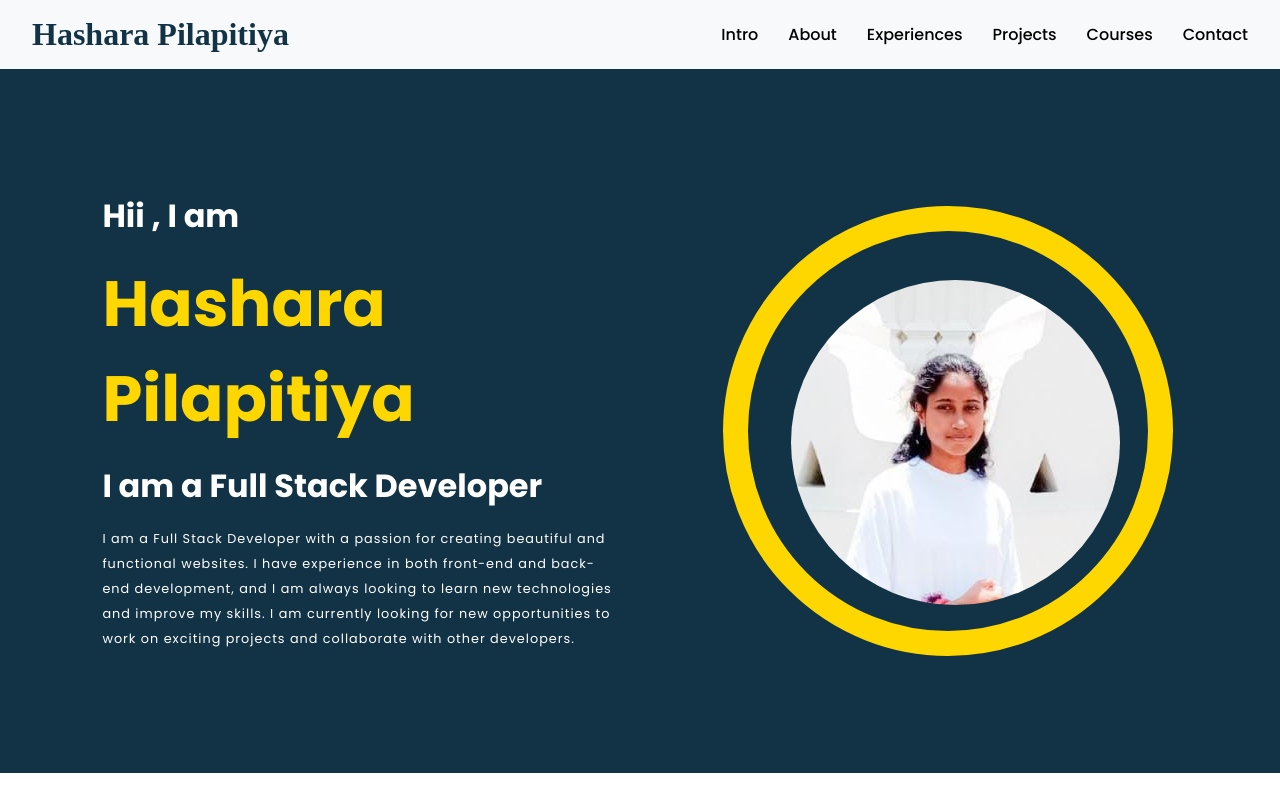
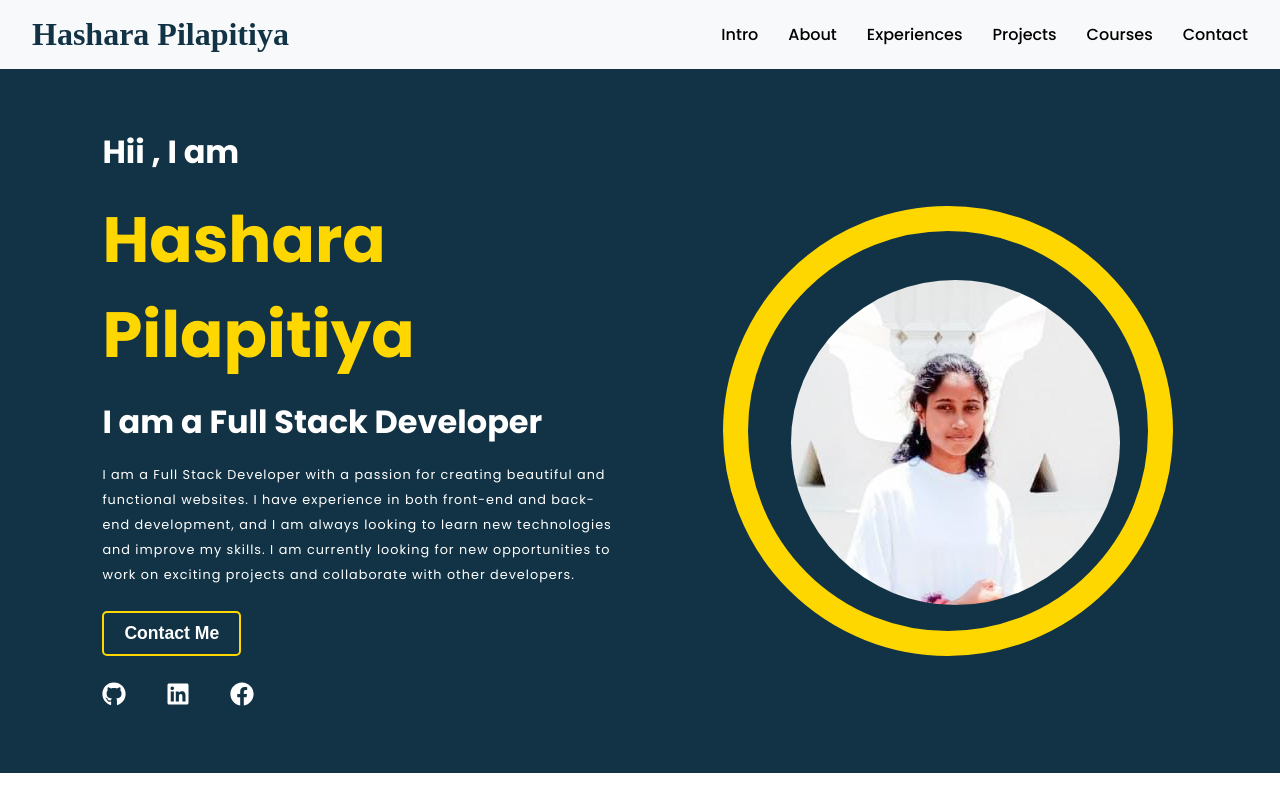
Before and after one commit to Hashara-Pilapitiya/Portfolio, a React (Create React App) app in the folder frontend/: page / in a window 1280 px wide. Built offline with nearby package versions, Linux system fonts and the light colour scheme; the HTML template or start-up script is replaced by a standard one; a web font is replaced by a local one.

Commit message:
Update npm dependencies and add react-icons package

```diff
--- a/frontend/package.json
+++ b/frontend/package.json
@@ -9,6 +9,7 @@
     "ajv": "^8.17.1",
     "react": "^18.3.1",
     "react-dom": "^18.3.1",
+    "react-icons": "^5.2.1",
     "react-router-dom": "^6.25.0",
     "react-scripts": "5.0.1",
     "web-vitals": "^2.1.4"
--- a/frontend/src/components/Intro/Hero.js
+++ b/frontend/src/components/Intro/Hero.js
@@ -1,6 +1,9 @@
 import React from 'react';
 import './hero.css';
 import HeroImage from '../../assets/Hero.jpg';
+import { FaGithub } from "react-icons/fa";
+import { FaLinkedin } from "react-icons/fa";
+import { FaFacebook } from "react-icons/fa";
 
 const Hero = () => {
   return (
@@ -14,6 +17,20 @@ const Hero = () => {
             <h1 className='third'>I am a Full Stack Developer</h1>
 
             <p> I am a Full Stack Developer with a passion for creating beautiful and functional websites. I have experience in both front-end and back-end development, and I am always looking to learn new technologies and improve my skills. I am currently looking for new opportunities to work on exciting projects and collaborate with other developers. </p>
+
+            <button className='btn' id='contact'><span>Contact Me</span></button>
+
+            <div className='social__icons'>
+                <a href='https://github.com/Hashara-Pilapitiya' target='_blank' rel='noreferrer'>
+                    <FaGithub />
+                </a>
+                <a href='https://www.linkedin.com/in/hashara-pilapitiya-939186220/'>
+                    <FaLinkedin />
+                </a>
+                <a href='https://www.facebook.com/hashara.nethmi.35/'>
+                    <FaFacebook />
+                </a>
+            </div>
 
         </div>
 
--- a/frontend/src/components/Intro/hero.css
+++ b/frontend/src/components/Intro/hero.css
@@ -37,6 +37,43 @@
     line-height: 25px;
 }
 
+.hero__text button {
+    padding: 10px 20px;
+    margin-top: 1.5rem;
+    background-color: var(--primary-color);
+    border: 2px solid var(--secondary-color);
+    color: white;
+    border-radius: 5px;
+    cursor: pointer;
+    font-size: 0.8rem;
+    transition: all 0.3s ease;
+}
+
+.hero__text span {
+    font-size: 1.1rem;
+    font-weight: 700;
+}
+
+.hero__text button:hover {
+    background-color: var(--secondary-color);
+    color: white;
+}
+
+.social__icons {
+    display: flex;
+    gap: 2.5rem;
+    margin-top: 1.5rem;
+}
+
+.social__icons a {
+    color: white;
+    font-size: 1.5rem;
+}
+
+.social__icons a:hover {
+    color: var(--secondary-color);
+}
+
 .hero__image {
     margin-top: -80px;
 }
```
Also changed, not shown: 1 other file (tests, documents, lock files or other folders).
